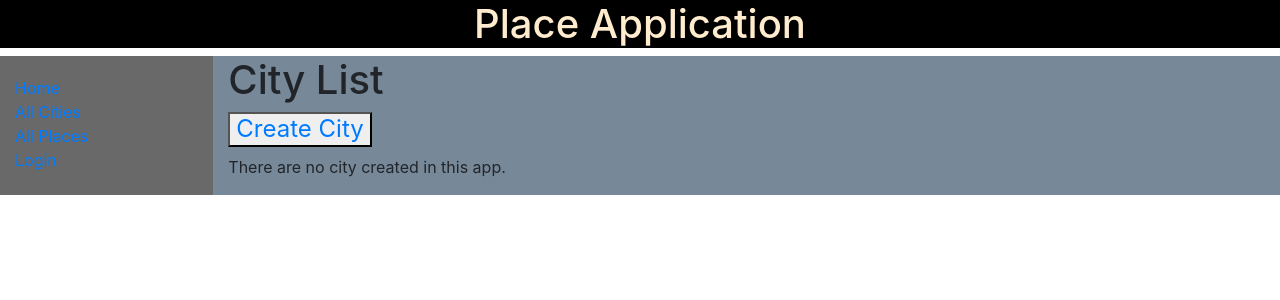
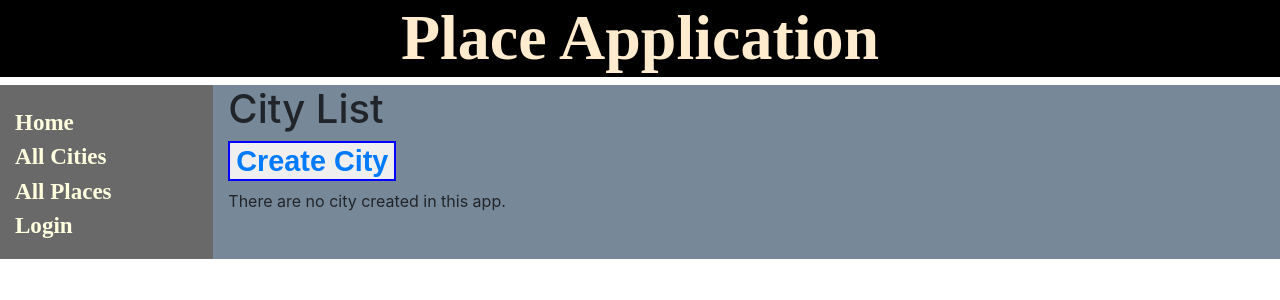
Before and after one commit to Mithilesh-M/Place-Django-App, a Django app: page /placeapp/cities/ in a window 1280 px wide. Shown: the top 300 px of the page. Run offline with Django 3.2, Linux system fonts and the light colour scheme; data that the repository does not hold is empty; parts of the project's set-up code (start-up, migrations or seed data) failed here and were passed over.

Commit message:
Update css in the application
Updated design in app

```diff
--- a/placeapp/static/css/styles.css
+++ b/placeapp/static/css/styles.css
@@ -1,3 +1,9 @@
+a{
+    text-decoration: none !important;
+}
+a:hover{
+    color: lightcoral;
+}
 .sidebar-nav {
     margin-top: 20px;
     padding: 0;
@@ -5,6 +11,15 @@
 }
 .mysidebar{
     background-color: rgb(105, 105, 105);
+    font-family: serif;
+    font-weight: bolder;
+    font-size: larger;
+}
+.mysidebar-menu{
+    font-family: serif;
+    font-weight: bolder;
+    font-size: larger;
+    color: lightyellow;
 }
 .mypage{
     background-color: rgb(119, 136, 153);
@@ -13,4 +28,22 @@
     text-align: center;
     background-color: black;
     color: blanchedalmond;
+    font-family: serif;
+    font-weight: bolder;
+    font-size: 400%;
 }
+.mybutton{
+    font-family: sans-serif;
+    font-weight: bolder;
+    font-size: larger;
+    color: lightyellow;
+    text-decoration: none;
+    border: 2px solid blue;
+}
+.mybutton:hover {background-color:burlywood}
+.mylist-ele{
+    font-family: sans-serif;
+    font-weight: bolder;
+    font-size: larger;
+    color:floralwhite;
+}
--- a/placeapp/templates/base_generic.html
+++ b/placeapp/templates/base_generic.html
@@ -16,14 +16,14 @@
       <div class="mysidebar col-sm-2">
       {% block sidebar %}
         <ul class="sidebar-nav">
-          <li><a href="{% url 'index' %}">Home</a></li>
-          <li><a href="{% url 'cities' %}">All Cities</a></li>
-          <li><a href="{% url 'places' %}">All Places</a></li>
+          <li><a class= "mysidebar-menu" href="{% url 'index' %}">Home</a></li>
+          <li><a class= "mysidebar-menu" href="{% url 'cities' %}">All Cities</a></li>
+          <li><a class= "mysidebar-menu" href="{% url 'places' %}">All Places</a></li>
         {% if user.is_authenticated %}
-            <li>User: {{ user.get_username }}</li>
-            <li><a href="{% url 'logout'%}?next={{request.path}}">Logout</a></li>
+            <li class= "mysidebar-menu" style="color: black;">User: {{ user.get_username }}</li>
+            <li><a class= "mysidebar-menu" href="{% url 'logout'%}?next={{request.path}}">Logout</a></li>
         {% else %}
-            <li><a href="{% url 'login'%}?next={{request.path}}">Login</a></li>
+            <li><a class= "mysidebar-menu" href="{% url 'login'%}?next={{request.path}}">Login</a></li>
         {% endif %}
             </ul>
      {% endblock %}
--- a/placeapp/templates/placeapp/city_detail.html
+++ b/placeapp/templates/placeapp/city_detail.html
@@ -3,8 +3,8 @@
 {% block content %}
   <h1>City name : {{ city.name }}</h1>
   <br>
-  <h4><button><a href="{% url 'city-delete' city.id %}">Delete City</a></button></h4>
-  <h4><button><a href="{% url 'city-update' city.id %}">Update City</a></button></h4>
+  <h4><button class="mybutton"><a href="{% url 'city-delete' city.id %}">Delete City</a></button></h4>
+  <h4><button class="mybutton"><a href="{% url 'city-update' city.id %}">Update City</a></button></h4>
   <br>
     <h3>Places : </h3>
   <br>
@@ -12,7 +12,7 @@
   <ul>
     {% for place in city.place_set.all %}
       <li>
-        <a href="{{ place.get_absolute_url }}">{{ place.title }}</a>
+        <a class="mylist-ele" href="{{ place.get_absolute_url }}">{{ place.title }}</a>
       </li>
     {% endfor %}
   </ul>
--- a/placeapp/templates/placeapp/city_list.html
+++ b/placeapp/templates/placeapp/city_list.html
@@ -2,15 +2,17 @@
 
 {% block content %}
   <h1>City List</h1>
-  <h4><button><a href="{% url 'create-city' %}">Create City</a></button></h4>
+  <h4><button class="mybutton"><a href="{% url 'create-city' %}">Create City</a></button></h4>
   {% if city_list %}
-  <ul>
+  <table style="width:100%">
     {% for city in city_list %}
-      <li>
-        <a href="{{ city.get_absolute_url }}">{{ city.name }}</a>
-      </li>
+    <tr>
+      <th style="text-align: center;"><a class="mylist-ele" href="{{ city.get_absolute_url }}">{{ city.name }}</a></th>
+      <th><button class="mybutton"><a href="{% url 'city-delete' city.id %}">Delete</a></button></th>
+      <th><button class="mybutton"><a href="{% url 'city-update' city.id %}">Update</a></button></th>
+    </tr>
     {% endfor %}
-  </ul>
+  </table>
   {% else %}
     <p>There are no city created in this app.</p>
   {% endif %}
--- a/placeapp/templates/placeapp/place_detail.html
+++ b/placeapp/templates/placeapp/place_detail.html
@@ -3,10 +3,10 @@
 {% block content %}
   <h1>Place: {{ place.title }}</h1>
 
-  <h4><button><a href="{% url 'place-delete' place.id %}">Delete Place</a></button></h4>
-  <h4><button><a href="{% url 'place-update' place.id %}">Update Place</a></button></h4>
+  <h4><button class="mybutton"><a href="{% url 'place-delete' place.id %}">Delete Place</a></button></h4>
+  <h4><button class="mybutton"><a href="{% url 'place-update' place.id %}">Update Place</a></button></h4>
 
-  <p><strong>City:</strong> <a href="{{ place.city.get_absolute_url }}">{{ place.city.name }}</a></p> <!-- author detail link not yet defined -->
+  <p><strong>City:</strong> <a class="mylist-ele" href="{{ place.city.get_absolute_url }}">{{ place.city.name }}</a></p> <!-- author detail link not yet defined -->
   <p><strong>Address:</strong> {{ place.address }}</p>
   <p><strong>Phone:</strong> {{ place.phone }}</p>
   <p><strong>Description:</strong> {{ place.description }}</p>
```
Also changed, not shown: placeapp/templates/placeapp/place_list.html (+8 -6 lines).
